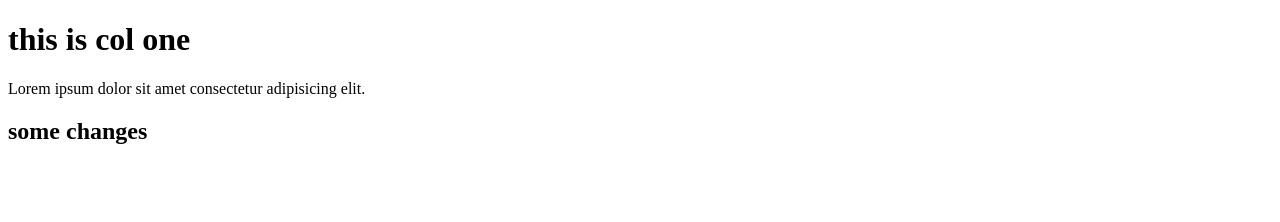
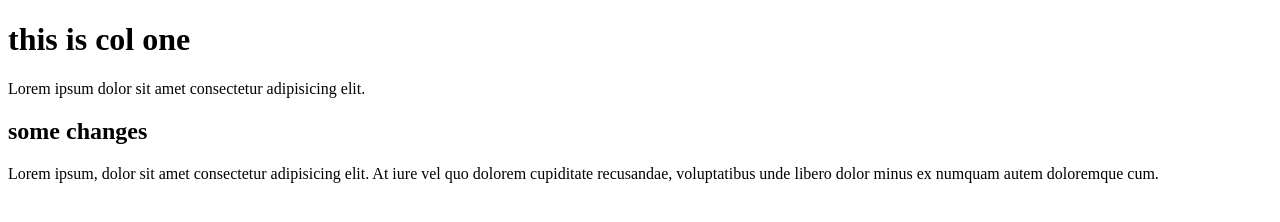
Before and after one commit to alwanof/nana-pro1, a website: page index.html in a window 1280 px wide. Drawn offline with Linux system fonts and the light colour scheme.

Commit message:
cool some 5

```diff
--- a/index.html
+++ b/index.html
@@ -10,5 +10,6 @@
    <h1>this is col one</h1>
    <p>Lorem ipsum dolor sit amet consectetur adipisicing elit.</p>
    <h2>some changes</h2>
+   <p>Lorem ipsum, dolor sit amet consectetur adipisicing elit. At iure vel quo dolorem cupiditate recusandae, voluptatibus unde libero dolor minus ex numquam autem doloremque cum.</p>
 </body>
 </html>
```
